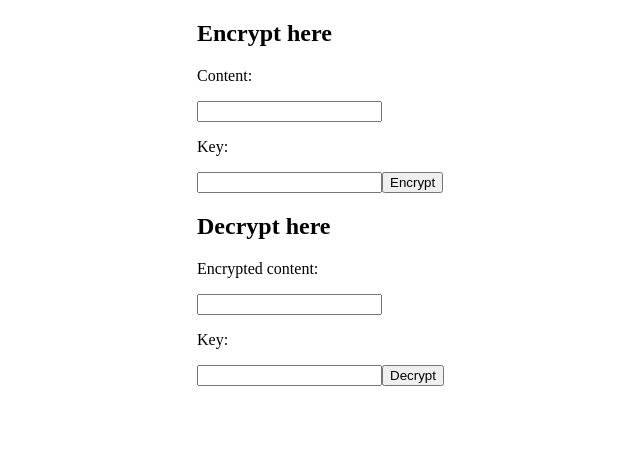
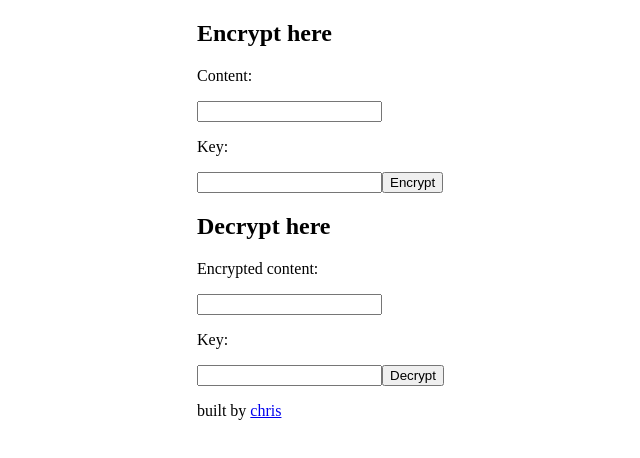
Before and after one commit to carvalhochris/react-encrypt-decrypt, a React (Vite) app: page / in a window 1280 px wide. Shown: the top 458 px of the page, without its empty margins (127-767 px from the left). Built offline with nearby package versions, Linux system fonts and the light colour scheme.

Commit message:
built by

```diff
--- a/src/App.tsx
+++ b/src/App.tsx
@@ -8,6 +8,7 @@ function App() {
       <div style={styles.div}>
         <Encrypt />
         <Decrypt />
+        <p>built by <a href="https://christophercarvalho.com" target="#">chris</a></p>
       </div>
     </>
   );
```
